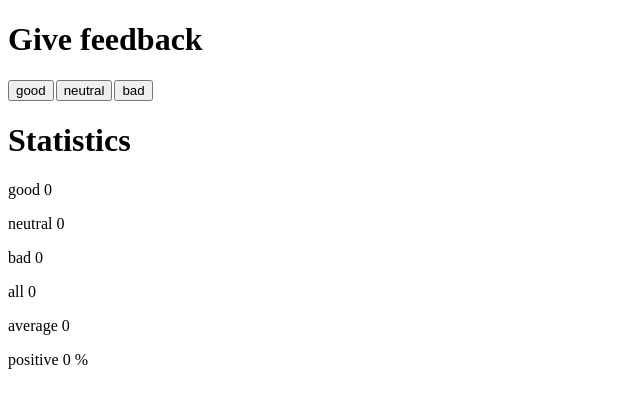
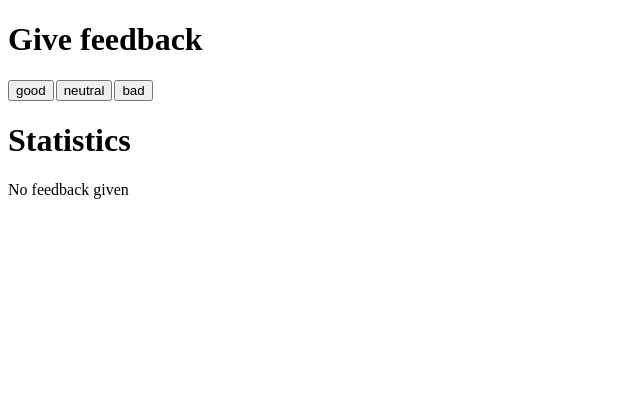
Before and after one commit to fercoopat/fullstack_open_course, a React (Vite) app in the folder part_1/unicafe/: page / in a window 1280 px wide. Shown: the top 408 px of the page, without its empty margins (0-640 px from the left). Built offline with nearby package versions, Linux system fonts and the light colour scheme.

Commit message:
part 1 - 1.9 exercise completed

```diff
--- a/part_1/unicafe/src/components/statistics.jsx
+++ b/part_1/unicafe/src/components/statistics.jsx
@@ -8,12 +8,18 @@ export default function Statistics({ good, neutral, bad }) {
   return (
     <div>
       <h1>Statistics</h1>
+      {!all ? (
+        <p>No feedback given</p>
+      ) : (
+        <>
           <p>good {good}</p>
           <p>neutral {neutral}</p>
           <p>bad {bad}</p>
           <p>all {all}</p>
           <p>average {average}</p>
           <p>positive {positive} %</p>
+        </>
+      )}
     </div>
   );
 }
```
Lines whose indentation alone changed are shown as unchanged.
